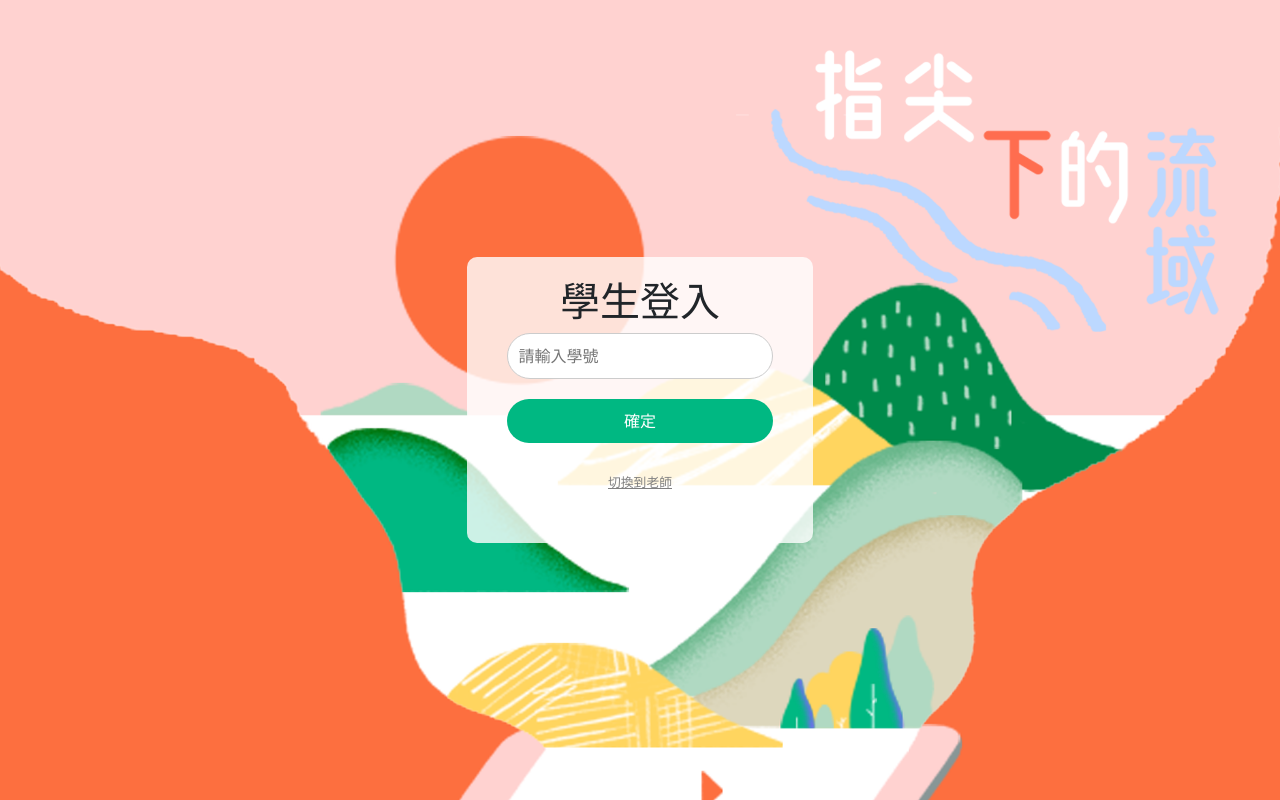
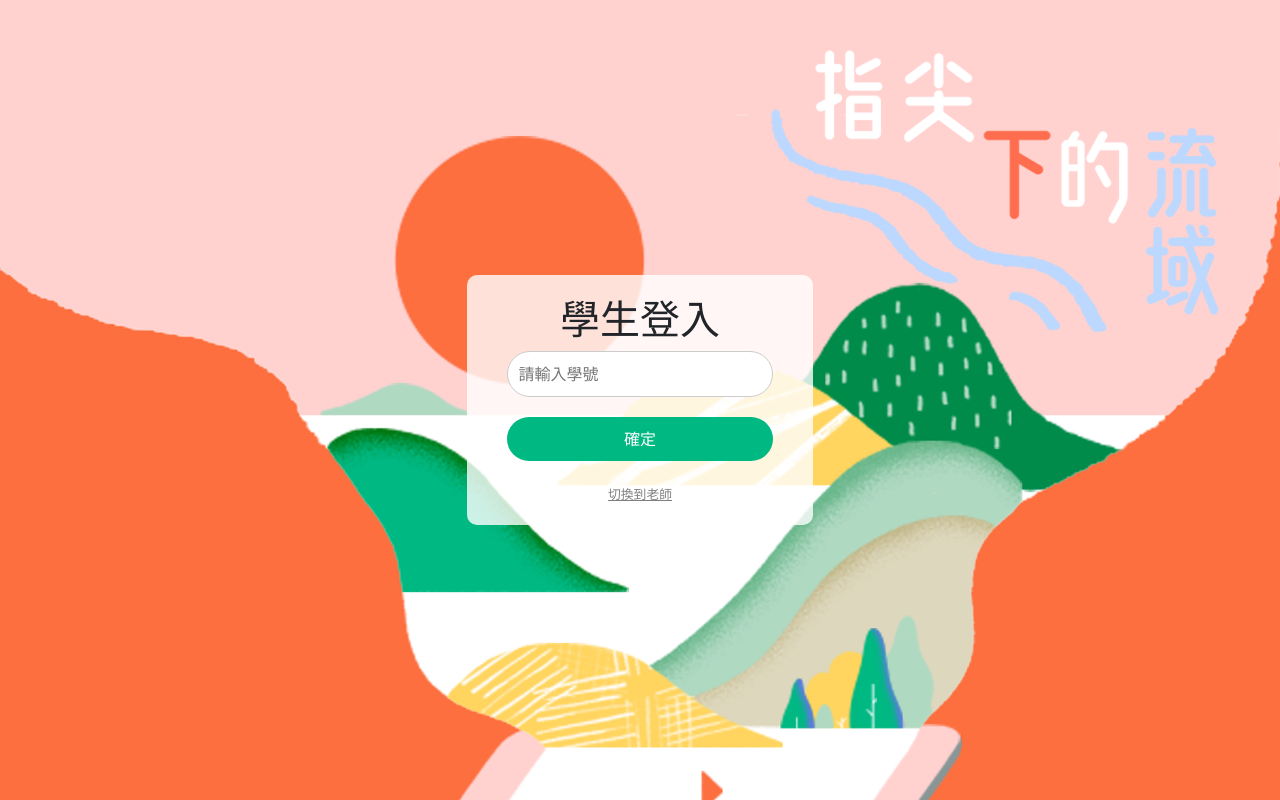
Before and after one commit to harryhow/river-on-fingertips, a React (Create React App) app: page / in a window 1280 px wide. Built offline with nearby package versions, Linux system fonts and the light colour scheme.

Commit message:
Change to use styled button to switch mode

```diff
--- a/src/App.js
+++ b/src/App.js
@@ -35,9 +35,16 @@ const App = () => {
           />
           <button type="submit" className="submit-button">確定</button>
         </form>
-        <a href="/path-to-teacher" onClick={toggleUserType} className="toggle-user-type">
+
+
+        <button
+          onClick={toggleUserType}
+          className="toggle-user-type"
+          style={{ background: 'none', border: 'none', padding: 0, margin: 0, color: 'gray', textDecoration: 'underline' }}
+        >
           {isTeacher ? '切換到學生' : '切換到老師'}
-        </a>
+      </button>
+
       </div>
     </div>
   );
```
